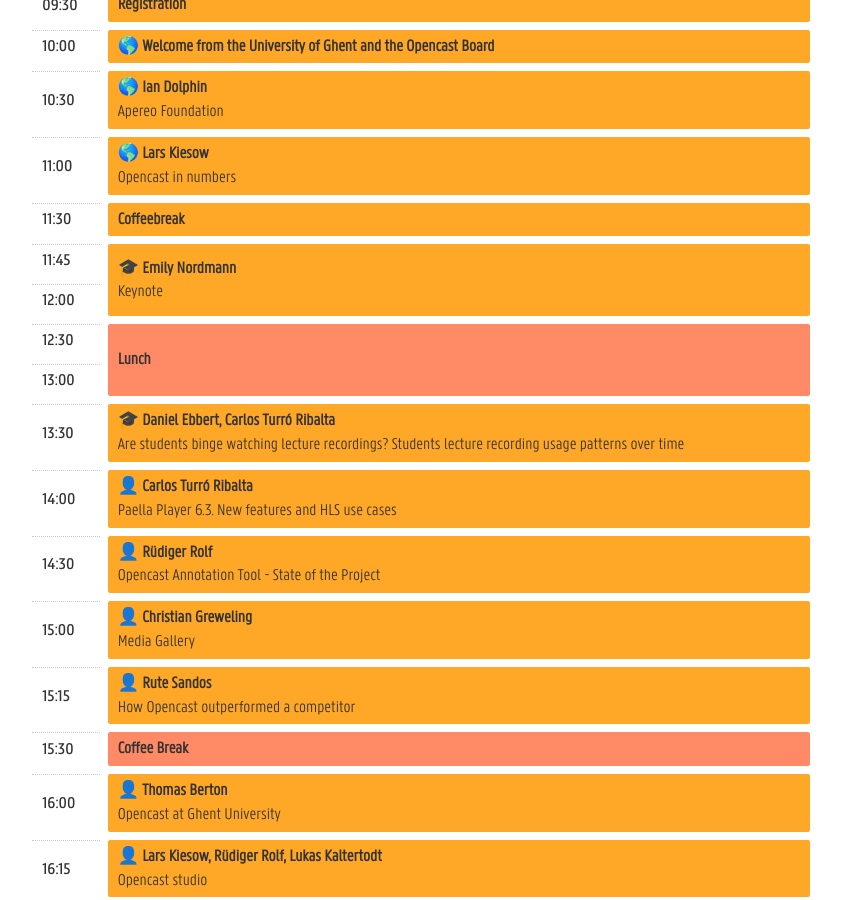
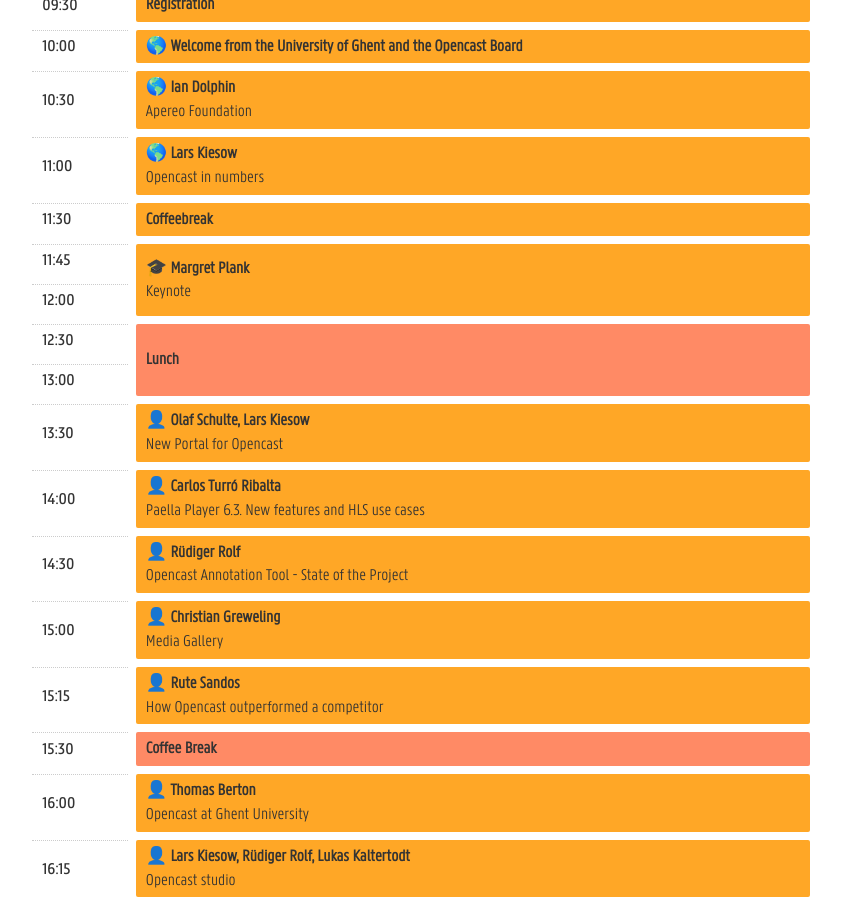
Before and after one commit to mm-dict/oc2020, a Jekyll site: the page built from programme.md, in a window 1280 px wide and 900 px high, scrolled down 994 px. Shown: the whole window, without its empty margins (219-1060 px from the left). Built offline with Jekyll 4.4.1, drawn with Linux system fonts in a browser that asks for light colours; a script that is not in the unit is left out.

Commit message:
changing the keynotes

```diff
--- a/programme.md
+++ b/programme.md
@@ -82,7 +82,7 @@ Margret Plank is head of the competence center for non-textual materials at the
         </tr>
         <tr>
             <th>11:45</th>
-            <td rowspan="2" class="track-1">🎓 Emily Nordmann <span>Keynote</span></td>
+            <td rowspan="2" class="track-1">🎓 Margret Plank <span>Keynote</span></td>
         </tr>
         <tr>
             <th>12:00</th>
@@ -96,7 +96,7 @@ Margret Plank is head of the competence center for non-textual materials at the
         </tr>
         <tr>
             <th>13:30</th>
-            <td class="track-1">🎓 Daniel Ebbert, Carlos Turró Ribalta<span>Are students binge watching lecture recordings? Students lecture recording usage patterns over time</span></td>
+            <td class="track-1">👤 Olaf Schulte, Lars Kiesow <span>New Portal for Opencast</span></td>
         </tr>
         <tr>
             <th>14:00</th>
@@ -186,7 +186,7 @@ Margret Plank is head of the competence center for non-textual materials at the
         </tr>
         <tr>
             <th>11:15</th>
-            <td class="track-1">🎓 Margret Plank <span>Keynote 2</span></td>
+            <td class="track-1">🎓 Emily Nordmann <span>Keynote 2</span></td>
         </tr>
         <tr>
             <th>12:00</th>
@@ -201,7 +201,7 @@ Margret Plank is head of the competence center for non-textual materials at the
         </tr>
         <tr>
             <th>13:30</th>
-            <td class="track-1">👤 Olaf Schulte, Lars Kiesow <span>New Portal for Opencast</span></td>
+            <td class="track-1">🎓 Daniel Ebbert, Carlos Turró Ribalta<span>Are students binge watching lecture recordings? Students lecture recording usage patterns over time</span></td>
         </tr>
         <tr>
             <th>14:00</th>
```
